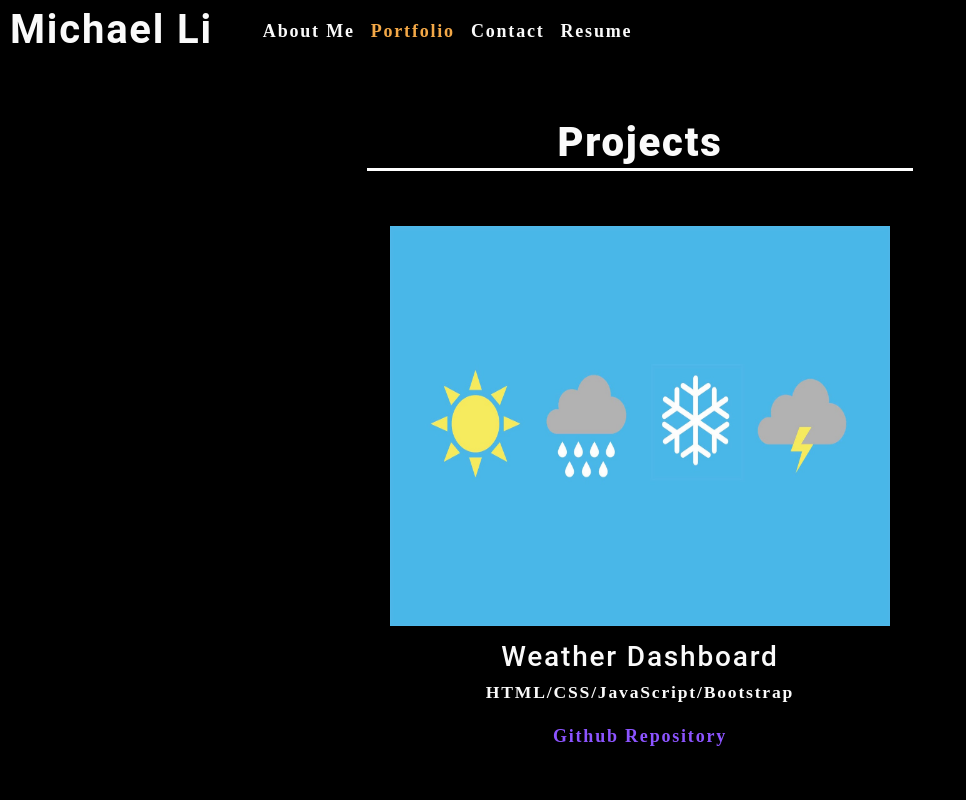
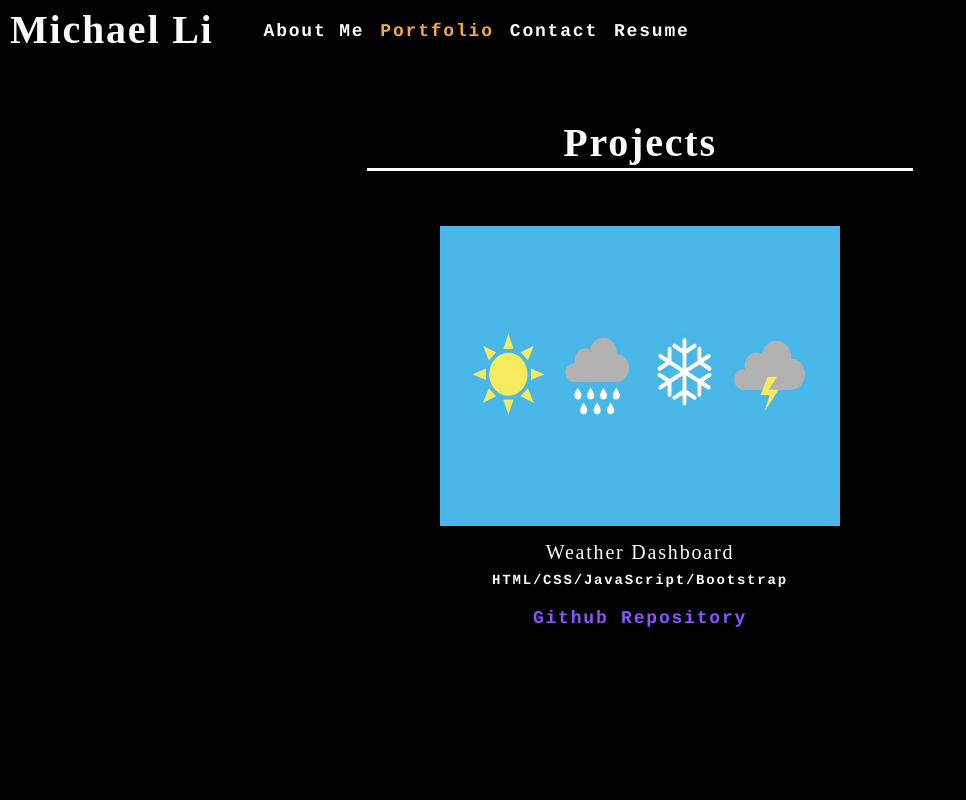
Before and after one commit to limichael97/React-Portfolio, a React (Create React App) app: page / in a window 1280 px wide. Both pictures are taken after a click on the item "Portfolio". Shown: the top 800 px of the page, without its empty margins (0-966 px from the left). Built offline with nearby package versions, Linux system fonts and the light colour scheme.

Commit message:
smaller font in portfolio

```diff
--- a/src/components/Portfolio/index.js
+++ b/src/components/Portfolio/index.js
@@ -9,69 +9,69 @@ import blogImage from "../../assets/images/techblog.JPG"
 
 function Portfolio () {
     return (
-        <section id="projects" class = "section-info">
-            <h2 class="section-title"> Projects</h2>
+        <section id="projects" className = "section-info">
+            <h2 className="section-title"> Projects</h2>
 
-            <article class ="project-work">
-                <div class= "work-box">
+            <article className ="project-work">
+                <div className= "work-box">
                     <a href ="https://limichael97.github.io/Weather-Dashboard/">
-                        <img src={weatherImage} alt="weather" class = "image" />
+                        <img src={weatherImage} alt="weather" className = "image" />
                     </a>
-                    <div class = "img-txt">
+                    <div className = "img-txt">
                         <h3>Weather Dashboard</h3>
                         <p>HTML/CSS/JavaScript/Bootstrap</p>
                         <a href='https://github.com/limichael97/Weather-Dashboard'> Github Repository</a>
                     </div>
                 </div>
-                <div class= "work-box">
+                <div className= "work-box">
                     <a href= "https://walk-n-spot.herokuapp.com/" >
-                        <img src={walknspotImage} alt="walknspot" class="image"/>
+                        <img src={walknspotImage} alt="walknspot" className="image"/>
                     </a>
-                    <div class = "img-txt">
+                    <div className = "img-txt">
                         <h3>Walk'n Spot</h3>
                         <p>JavaScript/MySQL/Sequelize/Handlebars/Bootstrap/Express-Sessions/Node.js</p>
                         <a href='https://github.com/limichael97/Walk-n-Spot'> Github Repository</a>
                     </div>
                 </div>
 
-                <div class= "work-box">
+                <div className= "work-box">
                     <a href= "https://walk-n-spot.herokuapp.com/" >
-                        <img src={blogImage} alt="blog" class="image"/>
+                        <img src={blogImage} alt="blog" className="image"/>
                     </a>
-                    <div class = "img-txt">
+                    <div className = "img-txt">
                         <h3>Tech Blog</h3>
                         <p>JavaScript/MySQL/Sequelize/Handlebars/Express-Sessions/Node.js</p>
                         <a href='https://github.com/limichael97/Tech-Blog'> Github Repository</a>
                     </div>
                 </div>
 
-                <div class= "work-box">
+                <div className= "work-box">
                     <a href ="https://limichael97.github.io/Password_Generator/">
-                        <img src ={passwordImage} alt ="password" class="image" />
+                        <img src ={passwordImage} alt ="password" className="image" />
                     </a>
-                    <div class = "img-txt">
+                    <div className = "img-txt">
                         <h3>Password Generator</h3>
                         <p>JavaScript/HTML/CSS</p>
                         <a href='https://github.com/limichael97/Password_Generator'> Github Repository</a>
                     </div>
                 </div>
 
-                <div class= "work-box">
+                <div className= "work-box">
                     <a href ="https://limichael97.github.io/taskmaster-pro/">
-                        <img src={taskImage} alt="tasks" class ="image"/>
+                        <img src={taskImage} alt="tasks" className ="image"/>
                     </a>
-                    <div class = "img-txt">
+                    <div className = "img-txt">
                         <h3>Taskmaster Pro</h3>
                         <p>HTML/CSS/JavaScript/Boostrap</p>
                         <a href='https://github.com/limichael97/taskmaster-pro'> Github Repository</a>
                     </div>
                 </div>
 
-                <div class= "work-box">
+                <div className= "work-box">
                     <a href ="https://limichael97.github.io/Stockable/">
-                        <img src={stockImage} alt= "blog" class="image"/>
+                        <img src={stockImage} alt= "blog" className="image"/>
                     </a>
-                    <div class = "img-txt">
+                    <div className = "img-txt">
                         <h3>Stockable</h3>
                         <p>HTML/CSS/JavaScript/Bulma</p>
                         <a href='https://github.com/limichael97/Stockable'> Github Repository</a>
--- a/src/index.css
+++ b/src/index.css
@@ -23,9 +23,8 @@ main {
 
 body {
   margin: 0;
-  font-family: -apple-system, BlinkMacSystemFont, 'Segoe UI', 'Roboto', 'Oxygen',
-    'Ubuntu', 'Cantarell', 'Fira Sans', 'Droid Sans', 'Helvetica Neue',
-    sans-serif;
+  font-family: 'Lucida Console', 'Lucida Sans', 'Lucida Sans Regular', 'Lucida Grande', 'Lucida Sans Unicode', Verdana, sans-serif, Helvetica, Arial, sans-serif;
+
   -webkit-font-smoothing: antialiased;
   -moz-osx-font-smoothing: grayscale;
   margin: 0;
@@ -36,7 +35,7 @@ body {
   letter-spacing: .1em;
   background: var(--dark);
   color: var(--light);
-  font-family: 'Poiret One', cursive;
+  font-family: 'Courier'
 
 }
 
@@ -67,7 +66,7 @@ h3,
 h4,
 h5,
 h6 {
-  font-family: 'Roboto', sans-serif;
+  font-family: 'Times New Roman', sans-serif;
   font-weight: 500;
   margin: 5px 0;
   line-height: 1.25;
@@ -143,9 +142,16 @@ button[disabled] {
 
 img {
   max-width: 100%;
-  width: 500px;
-  height: 400px;
+  width: 400px;
+  height: 300px;
+}
 
+.img-txt h3 {
+  font-size: 20px;
+}
+
+.img-txt p{
+  font-size: 14px;
 }
 
 span[role="img"] {
```
